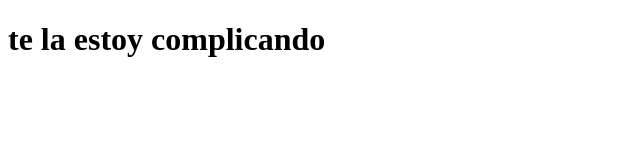
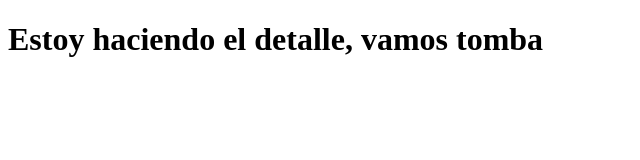
Before and after one commit to cortezalberto/juevesrepo, a website: page views/detalle.html in a window 1280 px wide. Shown: the whole page, without its empty margins (0-640 px from the left). Drawn offline with Linux system fonts and the light colour scheme.

Commit message:
Valentin Hice bien el detalle.html (#3)

```diff
--- a/views/detalle.html
+++ b/views/detalle.html
@@ -7,6 +7,6 @@
     <title>Document</title>
 </head>
 <body>
-    <h1>te la estoy complicando</h1>
+    <h1>Estoy haciendo el detalle, vamos tomba</h1>
 </body>
 </html>
```
Also changed, not shown: 1 other file.
